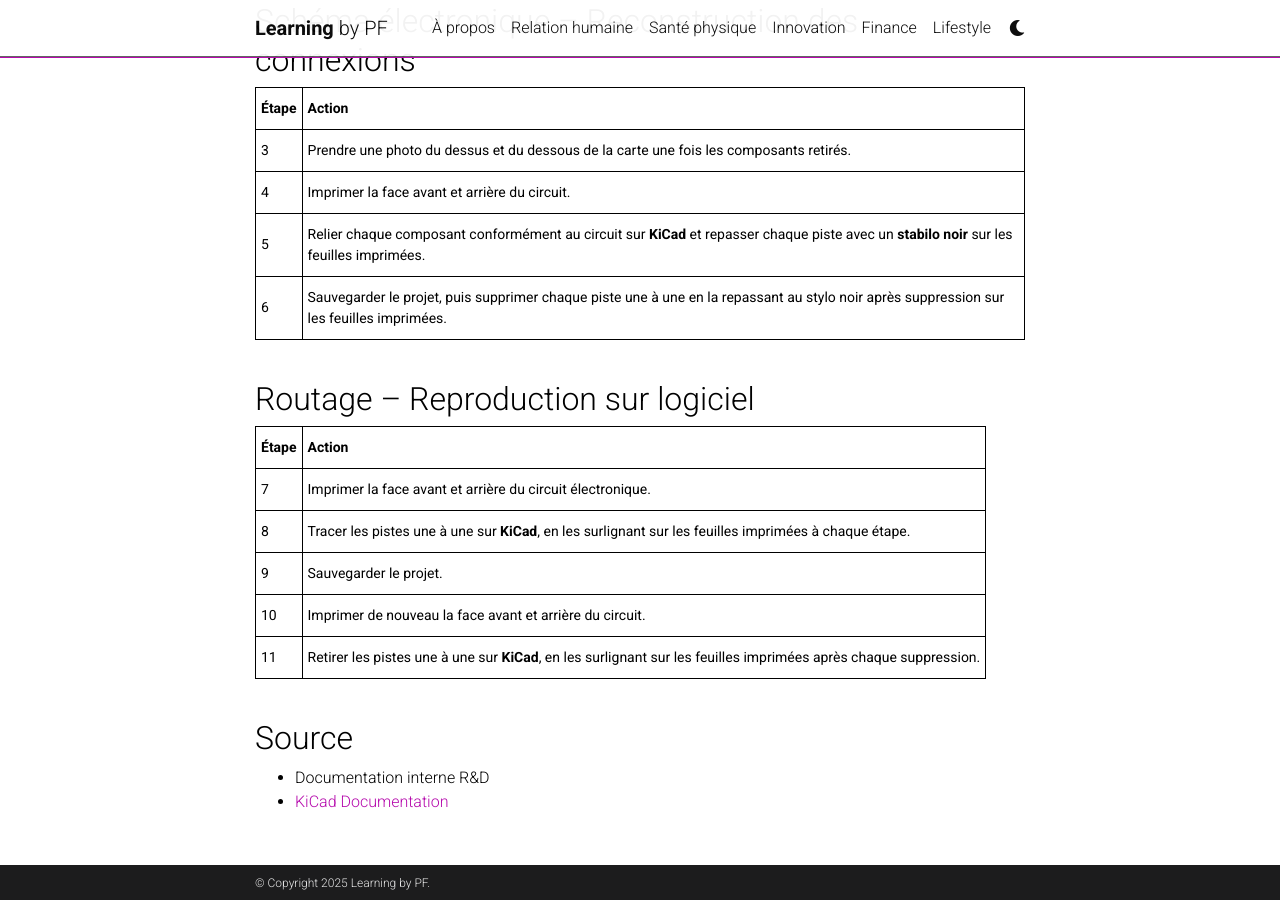
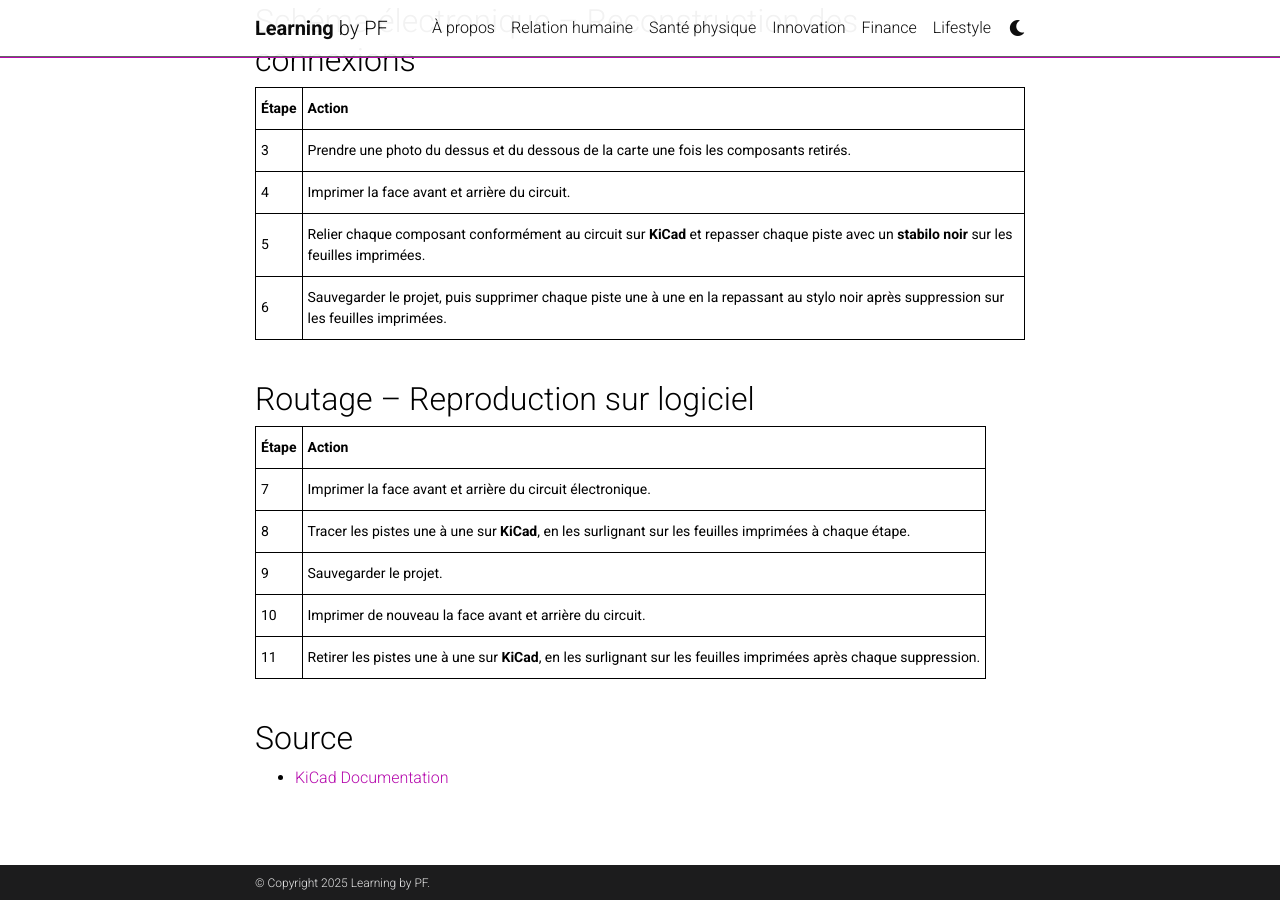
Before and after one commit to mpek29/learning, a Jekyll site: the page built from _innovation/reverse_engineering.md, in a window 1280 px wide and 900 px high, scrolled down 681 px. Built offline with Jekyll 4.4.1, drawn with Linux system fonts in a browser that asks for light colours; comment, search, counter and statistics services are not loaded; a style sheet for code colours, icons or effects is not loaded.

Commit message:
Update reverse_engineering.md

```diff
--- a/_innovation/reverse_engineering.md
+++ b/_innovation/reverse_engineering.md
@@ -46,6 +46,4 @@ Cette fiche décrit la procédure pour **reproduire un circuit imprimé (PCB)**
 <br>
 
 ## Source
-
-* Documentation interne R&D
 * [KiCad Documentation](https://docs.kicad.org/)
```
